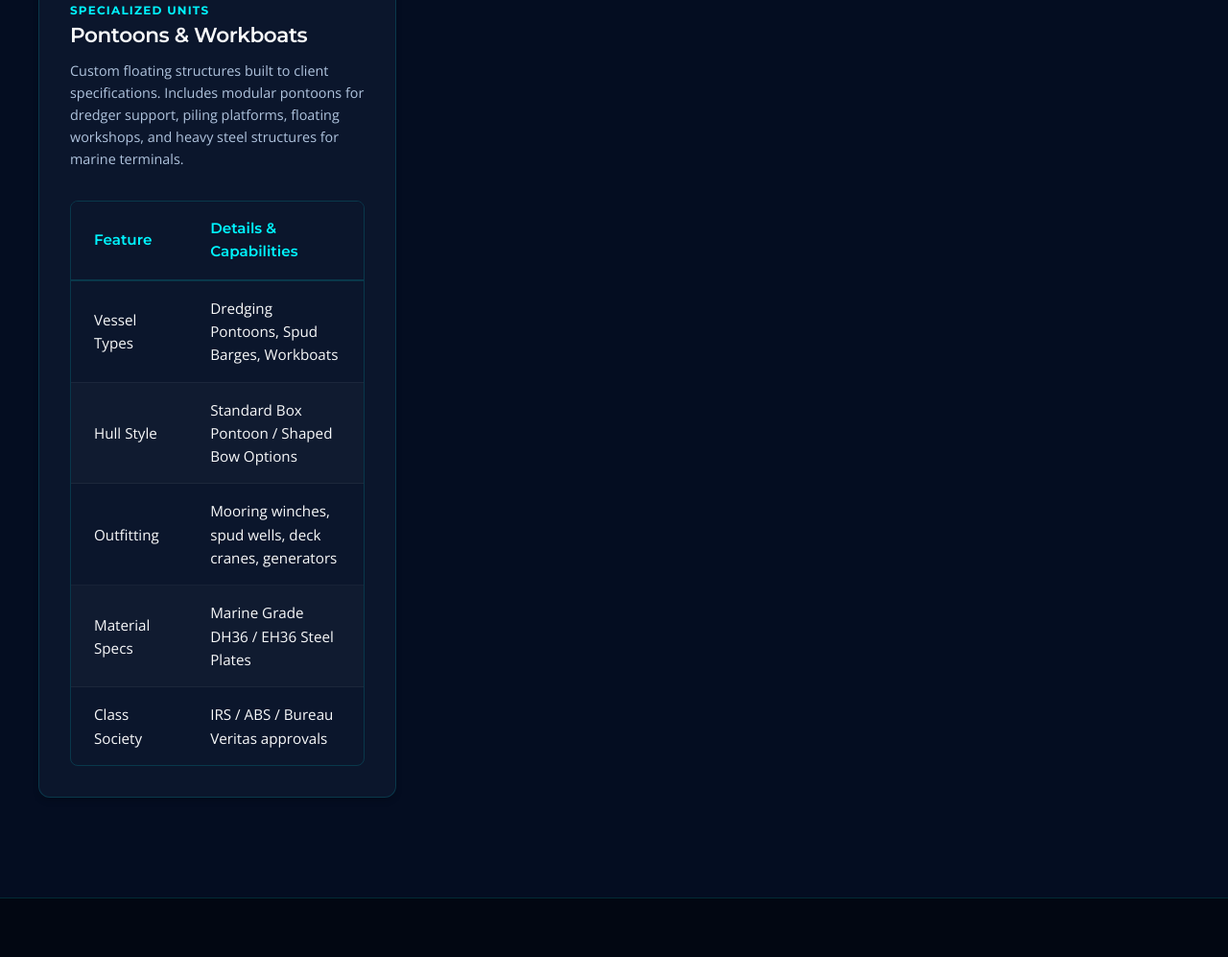
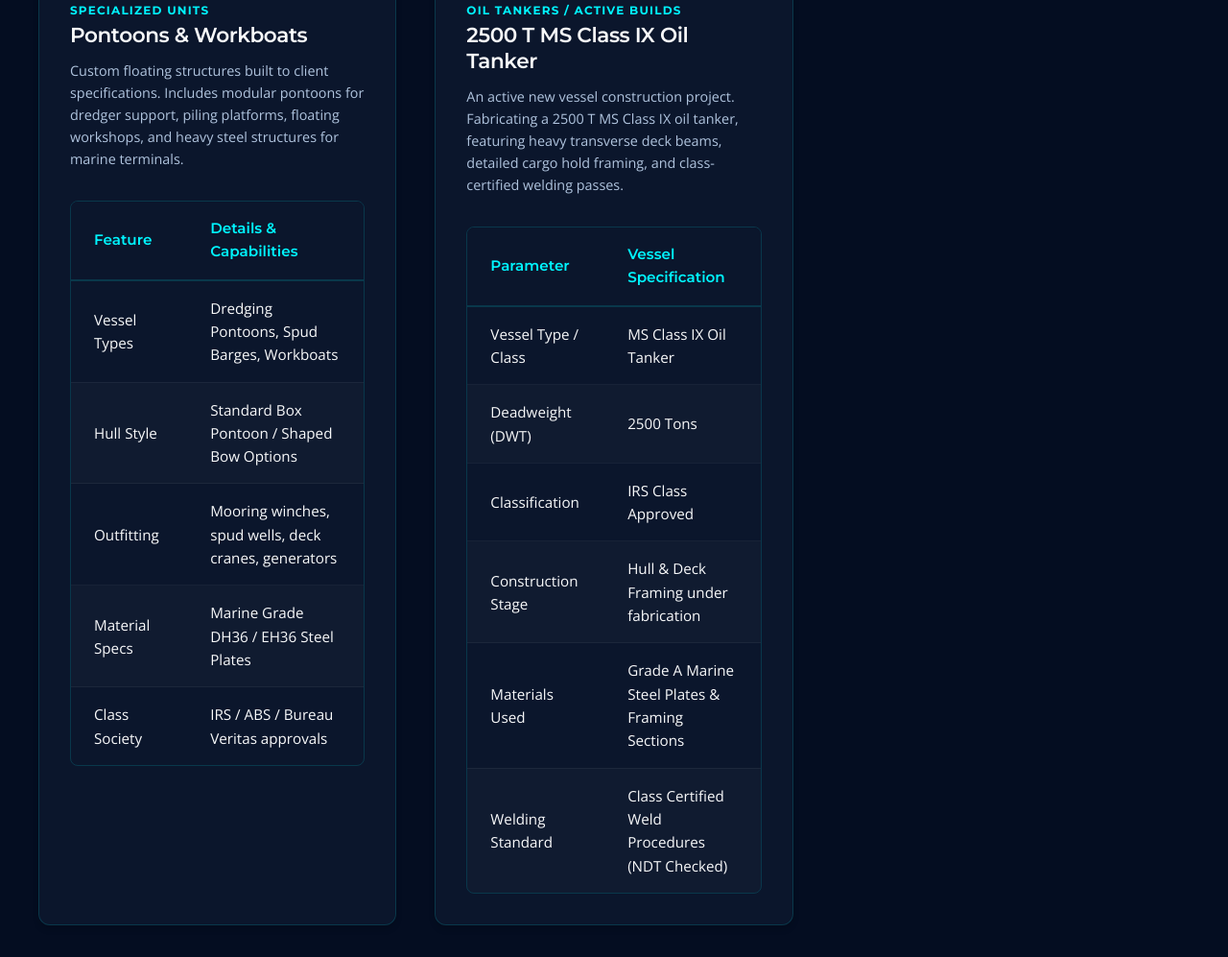
Before and after one commit to OnerFusionINC/lothalmarine, a website: page products.html in a window 1280 px wide. Shown: the part 2183-3180 px from the top of the page at 96% size. Drawn offline with nearby package versions, Linux system fonts and the light colour scheme.

Commit message:
Add 2500 T MS Class IX Oil Tanker project image and details

```diff
--- a/products.html
+++ b/products.html
@@ -249,6 +249,55 @@
               </div>
             </div>
           </div>
+
+          <!-- Product 5: 2500 T MS Class IX Oil Tanker -->
+          <div class="product-card">
+            <div class="product-img">
+              <img src="assets/images/oil_tanker_construction.jpg" alt="New Building 2500 T MS Class IX Oil Tanker under construction at yard" loading="lazy">
+            </div>
+            <div class="product-info">
+              <span class="product-tag">Oil Tankers / Active Builds</span>
+              <h3 class="product-title">2500 T MS Class IX Oil Tanker</h3>
+              <p class="product-desc">An active new vessel construction project. Fabricating a 2500 T MS Class IX oil tanker, featuring heavy transverse deck beams, detailed cargo hold framing, and class-certified welding passes.</p>
+
+              <div class="spec-table-container">
+                <table class="spec-table" aria-label="2500 T MS Class IX Oil Tanker Specifications">
+                  <thead>
+                    <tr>
+                      <th scope="col">Parameter</th>
+                      <th scope="col">Vessel Specification</th>
+                    </tr>
+                  </thead>
+                  <tbody>
+                    <tr>
+                      <td>Vessel Type / Class</td>
+                      <td>MS Class IX Oil Tanker</td>
+                    </tr>
+                    <tr>
+                      <td>Deadweight (DWT)</td>
+                      <td>2500 Tons</td>
+                    </tr>
+                    <tr>
+                      <td>Classification</td>
+                      <td>IRS Class Approved</td>
+                    </tr>
+                    <tr>
+                      <td>Construction Stage</td>
+                      <td>Hull & Deck Framing under fabrication</td>
+                    </tr>
+                    <tr>
+                      <td>Materials Used</td>
+                      <td>Grade A Marine Steel Plates & Framing Sections</td>
+                    </tr>
+                    <tr>
+                      <td>Welding Standard</td>
+                      <td>Class Certified Weld Procedures (NDT Checked)</td>
+                    </tr>
+                  </tbody>
+                </table>
+              </div>
+            </div>
+          </div>
         </div>
       </div>
     </section>
```
Also changed, not shown: index.html (+11 -0 lines), assets/images/oil_tanker_construction.jpg (added).
